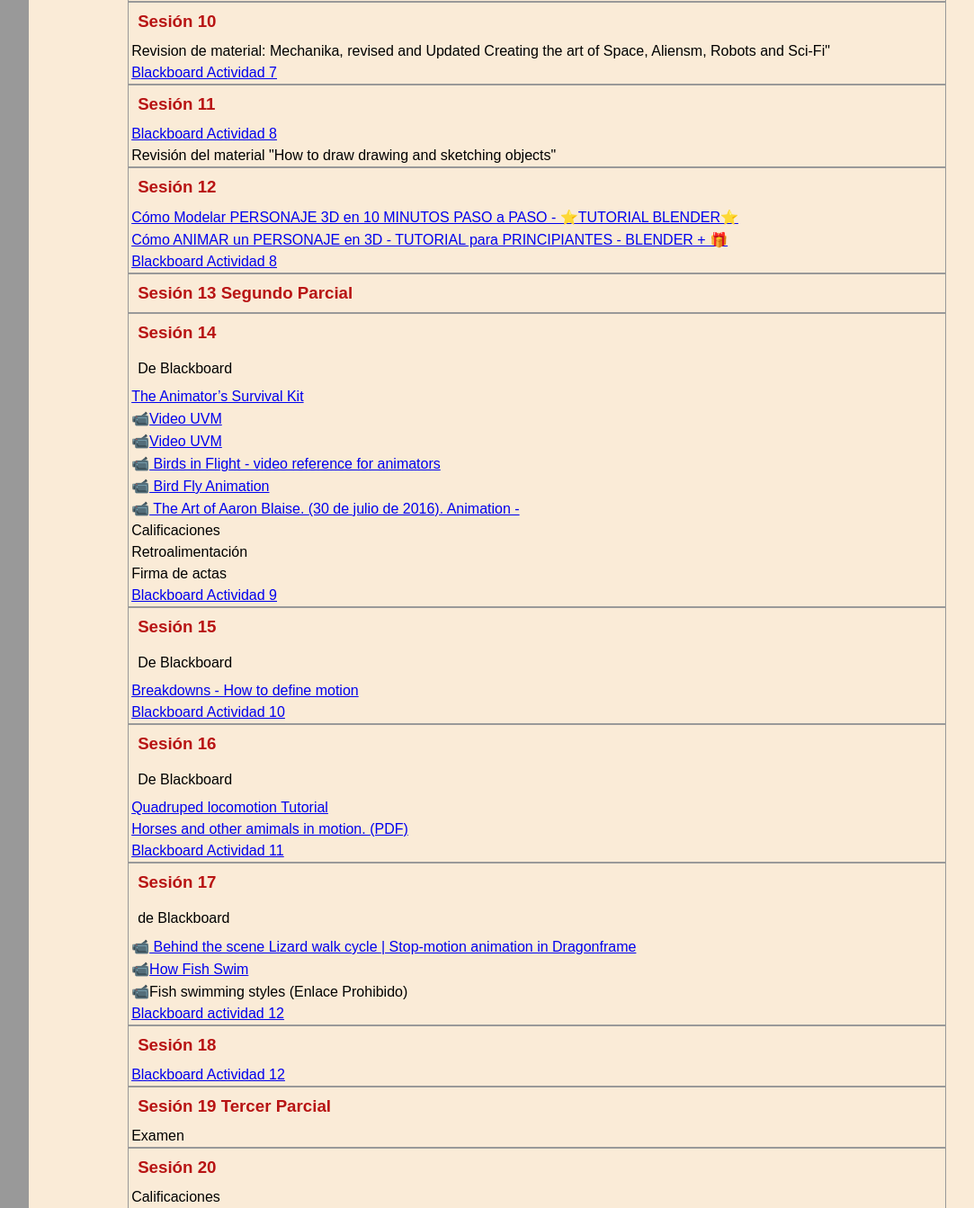
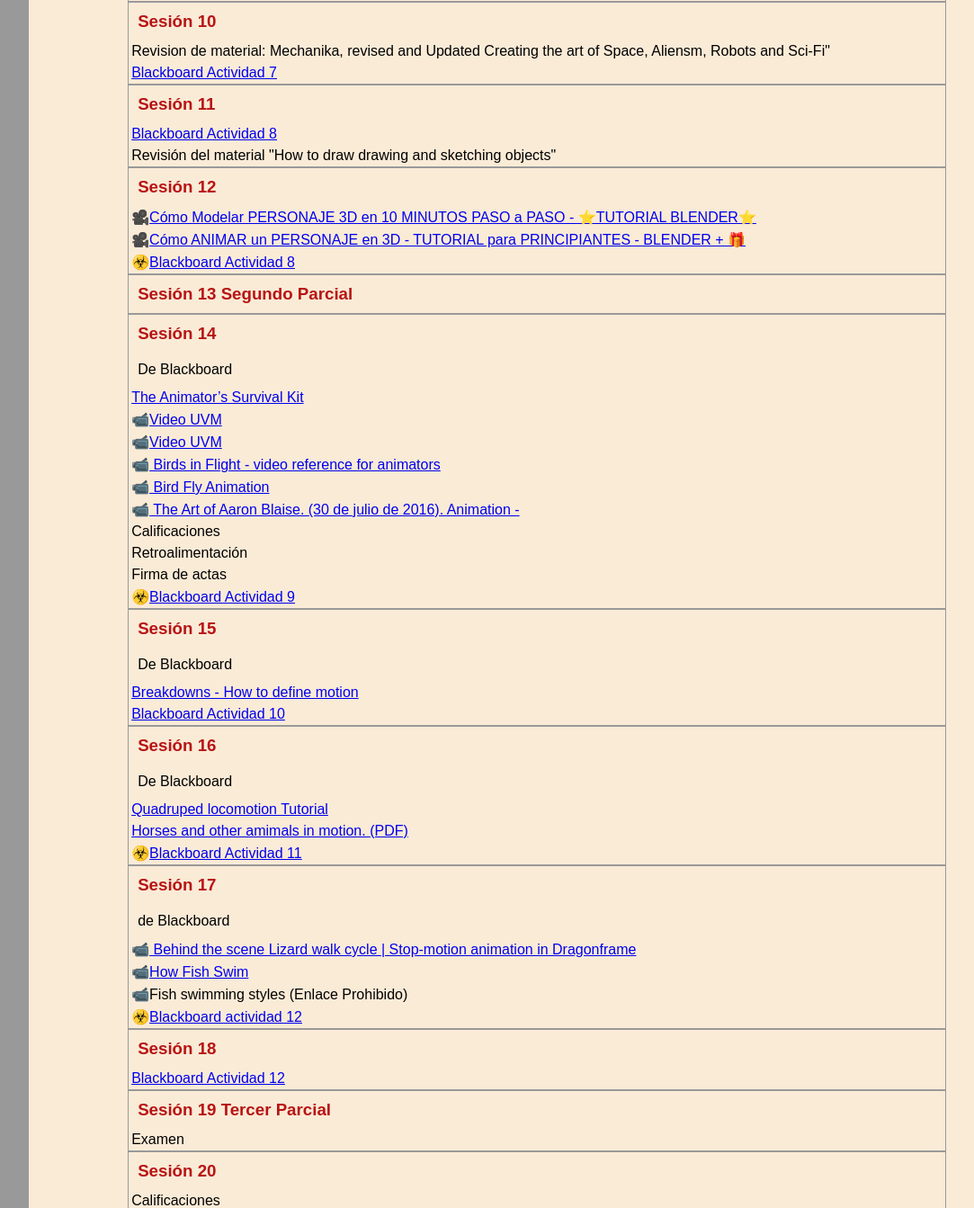
Before and after one commit to beztao01/antropometria, a plain HTML site: page index.html in a window 1280 px wide. Shown: the part 2040-3383 px from the top of the page at 90% size, without its empty margins (118-1201 px from the left). Drawn offline with Linux system fonts and the light colour scheme.

Commit message:
add emojis

```diff
--- a/index.html
+++ b/index.html
@@ -171,9 +171,9 @@
                 <section>
                     <h3>Sesión 12 </h3>
                     <ul>
-                        <li><a href=" https://youtu.be/0IMb9EO0d9I?si=dmb4ABgzhKIqv2T2" target="_blank" rel="noopener noreferrer">Cómo Modelar PERSONAJE 3D en 10 MINUTOS PASO a PASO - ⭐️TUTORIAL BLENDER⭐️</a></li>
-                        <li><a href="https://youtu.be/VpcljaZwJyY?si=filTrtcoJLd096US" target="_blank" rel="noopener noreferrer">Cómo ANIMAR un PERSONAJE en 3D - TUTORIAL para PRINCIPIANTES - BLENDER + 🎁</a></li>
-                        <li><a href="https://uvmonline.blackboard.com/webapps/login/" target="_blank" rel="noopener noreferrer">Blackboard Actividad 8</a></li>
+                        <li>🎥<a href=" https://youtu.be/0IMb9EO0d9I?si=dmb4ABgzhKIqv2T2" target="_blank" rel="noopener noreferrer">Cómo Modelar PERSONAJE 3D en 10 MINUTOS PASO a PASO - ⭐️TUTORIAL BLENDER⭐️</a></li>
+                        <li>🎥<a href="https://youtu.be/VpcljaZwJyY?si=filTrtcoJLd096US" target="_blank" rel="noopener noreferrer">Cómo ANIMAR un PERSONAJE en 3D - TUTORIAL para PRINCIPIANTES - BLENDER + 🎁</a></li>
+                        <li>☣️<a href="https://uvmonline.blackboard.com/webapps/login/" target="_blank" rel="noopener noreferrer">Blackboard Actividad 8</a></li>
                     </ul>
                 </section>
                 <section>
@@ -195,7 +195,7 @@
                         <li>Calificaciones</li>
                         <li>Retroalimentación</li>
                         <li>Firma de actas</li>
-                        <li><a href="https://uvmonline.blackboard.com/webapps/login/" target="_blank" rel="noopener noreferrer">Blackboard Actividad 9</a></li>
+                        <li>☣️<a href="https://uvmonline.blackboard.com/webapps/login/" target="_blank" rel="noopener noreferrer">Blackboard Actividad 9</a></li>
                     </ul>
                 </section>
                 <section>
@@ -212,7 +212,7 @@
                         <p>De Blackboard</p>
                         <li><a href="https://vimeo.com/202205778" target="_blank" rel="noopener noreferrer">Quadruped locomotion Tutorial</a></li>
                         <li><a href="https://fdocuments.in/reader/full/eadweard-muybridge-horses-and-other-animals-in-motion" target="_blank" rel="noopener noreferrer">Horses and other amimals in motion. (PDF)</a></li>
-                        <li><a href="https://uvmonline.blackboard.com/webapps/login/" target="_blank" rel="noopener noreferrer">Blackboard Actividad 11</a></li>
+                        <li>☣️<a href="https://uvmonline.blackboard.com/webapps/login/" target="_blank" rel="noopener noreferrer">Blackboard Actividad 11</a></li>
                     </ul>
                 </section>
                 <section>
@@ -222,7 +222,7 @@
                         <li>📹<a href=" https://www.youtube.com/watch?v=vaASm0EhsyM" target="_blank" rel="noopener noreferrer"> Behind the scene Lizard walk cycle | Stop-motion animation in Dragonframe</a></li>
                         <li>📹<a href=" https://www.floridamuseum.ufl.edu/discover-fish/fish/how-fish-swim/" target="_blank" rel="noopener noreferrer">How Fish Swim</a></li>
                         <li>📹<a href="https://esi.stanford.edu/exercise/exercise4.htm" target="_blank" rel="noopener noreferrer"></a>Fish swimming styles (Enlace Prohibido)</li>
-                        <li><a href="https://uvmonline.blackboard.com/webapps/login/" target="_blank" rel="noopener noreferrer">Blackboard  actividad 12</a></li>
+                        <li>☣️<a href="https://uvmonline.blackboard.com/webapps/login/" target="_blank" rel="noopener noreferrer">Blackboard  actividad 12</a></li>
                     </ul>
                 </section>
                 <section>
```
